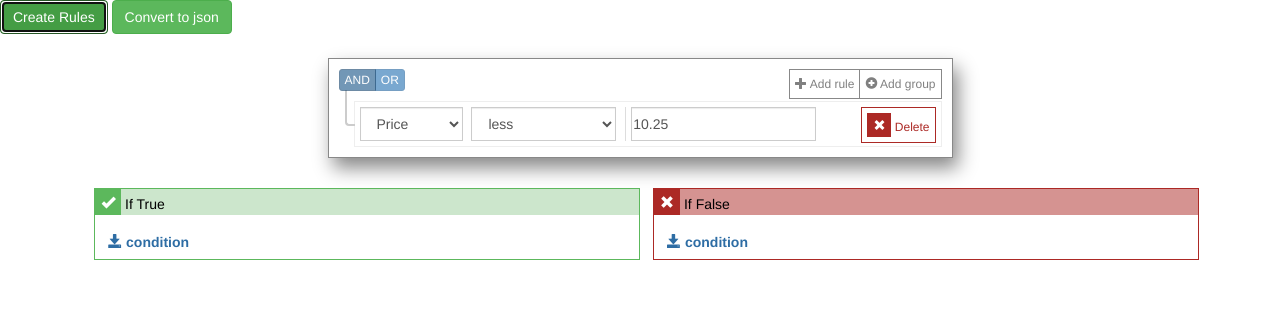
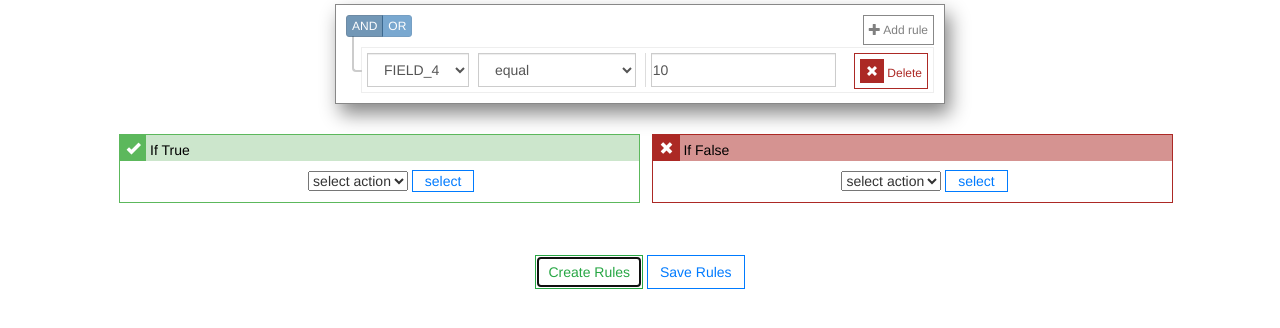
Before and after one commit to nirmalrepo/JQuery-Logic-Application, a plain HTML site: page index.html in a window 1280 px wide. Both pictures are taken after a click on the button "Create Rules". Drawn offline with nearby package versions, Linux system fonts and the light colour scheme.

Commit message:
Onging dev of action view

```diff
--- a/app.js
+++ b/app.js
@@ -3,12 +3,132 @@ jQuery(document).ready(function () {
     var rules_basic = {
         condition: 'AND',
         rules: [{
-            id: 'price',
-            operator: 'less',
-            value: 10.25
-        },]
+            id: 'FIELD_4',
+            operator: 'equal',
+            value: 10
+        },],
+        flags: {
+            no_add_group: true
+        },
     };
 
+    function createConditionalSection(elem_id, section_type, selector) {
+        var html = '<div id="section_' + elem_id + '" class="';
+        html += (section_type == 'main') ? ' sections"' : ' sub-sections"';
+        html += ' ><div id = "builder_' + elem_id + '" class= "builder col-md-10';
+        html += (section_type == 'main') ? ' col-md-6 col-md-offset-3"' : ' col-md-10 col-md-offset-1"';
+        html += '></div >' +
+            '<div class="col-md-12 conditions-section" id=" conditions-section_' + elem_id + '">' +
+            '<div class="row-fluid">' +
+            '<div class="col-md-5 col-md-offset-1 yes-block">' +
+            '<p class="p-yes"><i class="glyphicon glyphicon-ok"></i> If True</p>' +
+            '<div class="row-fluid"> <div class="col-md-5 col-md-offset-4 action_container"><select class="select_action" id="btn-sub-yes-select-action_' + elem_id + '"> <option value="">select action</option> <option value="condition">Condition</option><option value="action">Action</option></select>' +
+            '<button class="btn btn-outline-primary btn-sub-condtion" data-elem-id="' + elem_id + '" data-condition = "yes" id="btn-sub-yes-condition_' + elem_id + '">select</button>' +
+            '</div>' +
+            '<div class="col-md-5 col-md-offset-4 add_more_actions_container hidden">' +
+            '<button type="button" class="btn btn-xs btn-success btn-add-action" data-elem-id="' + elem_id + '" id="btn-add-action_' + elem_id + '" data-add="rule"><i class="glyphicon glyphicon-plus"></i> Add action</button>' +
+            '<button type="button" class="btn btn-xs btn-success btn-clear-action" data-elem-id="' + elem_id + '" id="btn-clear-action_' + elem_id + '" data-add="rule"><i class="glyphicon glyphicon-plus"></i> Clear Actions</button>' +
+            '<div style="clear:both"></div>' +
+            '</div></div>' +
+            '<div class="row-fluid sub-yes" id="sub-yes_' + elem_id + '"></div>' +
+            '</div>' +
+            '<div class="col-md-5 no-block">' +
+            '<p class="p-no"><i class="glyphicon glyphicon-remove"></i> If False</p>' +
+            '<div class="row-fluid"> <div class="col-md-5 col-md-offset-4 action_container"><select class="select_action" id="btn-sub-no-select-action_' + elem_id + '"> <option value="">select action</option> <option value="condition">Condition</option><option value="action">Action</option></select><button class="btn btn-outline-primary btn-sub-condtion" data-elem-id="' + elem_id + '" data-condition = "no" id="btn-sub-no-condition_' + elem_id + '">select</button>' +
+            '</div>' +
+            '<div class="col-md-5 col-md-offset-4 add_more_actions_container hidden">' +
+            '<button type="button" class="btn btn-xs btn-success" data-add="rule"><i class="glyphicon glyphicon-plus"></i> Add action</button>' +
+            '<button type="button" class="btn btn-xs btn-success" data-add="rule">         <i class="glyphicon glyphicon-plus"></i> Clear Actions</button>' +
+            '<div style="clear:both"></div>' +
+            '</div></div>' +
+            '<div class="row-fluid sub-no" id="sub-no_' + elem_id + '"></div>' +
+            '</div>' +
+            '</div>' +
+            '</div>' +
+            '</div>'
+        $(selector).append(html);
+    }
+
+    function createActionSection(elem_id, section_type, selector) {
+        var html = '<div id="section_' + elem_id + '" class="';
+        html += (section_type == 'main') ? ' sections"' : 'sub-sections"';
+        html += ' ><div id = "action_builder_' + elem_id + '" class= "builder col-md-10';
+        html += (section_type == 'main') ? ' col-md-6 col-md-offset-3"' : ' col-md-10 col-md-offset-1"';
+        html += ' ></div></div>';
+
+        $(selector).append(html);
+    }
+
+    function queryActionBuilder(elem_id, count) {
+        var html = '<div id="action_builder_' + elem_id + '_rule_' + count + '" class="action-container">' +
+            '<div class="rule-header">' +
+            '<div class="btn-group pull-right rule-actions" > <button type="button" class="btn btn-xs btn-danger" data-delete="rule">' +
+            '<i class="glyphicon glyphicon-remove"></i>' +
+            'Delete </button> </div >' +
+            '</div >' +
+            '<div class="rule-operator-container"><select class="form-control " name="builder_1536013433750_rule_0_operator">' +
+            '< option value = "-1" > select action</option >' +
+            '<option>Set Value</option>' +
+            '<option>Show</option>' +
+            '<option>Show (dont toggle)</option>' +
+            '<option>Show (and content)</option>' +
+            '<option> Hide</option></select ></div >' +
+            '<div class="rule-filter-container"><select class="form-control" name="action_builder_' + elem_id + '_rule_' + count + '_filter">' +
+            '<option value="-1">------</option>' +
+            '<option value="FIELD_4">FIELD_4</option>' +
+            '<option value="FIELD_5">FIELD_5</option>' +
+            '<option value="FIELD_6">FIELD_6</option>' +
+            '<option value="id">Identifier</option> </select></div>' +
+            '<div class="rule-value-container"><input class="form-control" type="text" name="action_builder_' + elem_id + '_rule_' + count + '_value_' + count + '"></div>' +
+            '</div>'
+
+        $('#action_builder_' + elem_id).append(html)
+    }
+    function queryRulesBuilder(elem_id) {
+        jQuery('#builder_' + elem_id).queryBuilder({
+            plugins: ['bt-tooltip-errors'],
+
+            filters: [{
+                id: 'FIELD_4',
+                label: 'FIELD_4',
+                type: 'string'
+            }, {
+                id: 'FIELD_5',
+                label: 'FIELD_5',
+                type: 'integer',
+                input: 'select',
+                values: {
+                    1: 'Books',
+                    2: 'Movies',
+                    3: 'Music',
+                    4: 'Tools',
+                    5: 'Goodies',
+                    6: 'Clothes'
+                },
+                operators: ['equal', 'not_equal', 'in', 'not_in', 'is_null', 'is_not_null']
+            }, {
+                id: 'FIELD_6',
+                label: 'FIELD_6',
+                type: 'integer',
+                input: 'radio',
+                values: {
+                    1: 'Yes',
+                    0: 'No'
+                },
+                operators: ['equal']
+            }, {
+                id: 'id',
+                label: 'Identifier',
+                type: 'string',
+                placeholder: '____-____-____',
+                operators: ['equal', 'not_equal'],
+                validation: {
+                    format: /^.{4}-.{4}-.{4}$/
+                }
+            }],
+            rules: rules_basic,
+        });
+    }
 
     /****************************************************************
                             Triggers and Changers QueryBuilder
@@ -39,7 +159,6 @@ jQuery(document).ready(function () {
 
     //When rules changed :
     $('#builder').on('getRules.queryBuilder.filter', function (e) {
-        //$log.info(e.value);
     });
 
     $(document).on('click', '.btn-sub-condtion', function () {
@@ -48,155 +167,72 @@ jQuery(document).ready(function () {
         console.log(parent_elem_id);
         console.log(is_condition);
         var elem_id = Math.round(new Date().getTime() + (Math.random() * 100));
+        var select_yes_no = (is_condition === 'yes') ? $('#btn-sub-yes-select-action_' + parent_elem_id).val() : $('#btn-sub-no-select-action_' + parent_elem_id).val();
+        var action_type = (select_yes_no == 'condition') ? 'condition' : (select_yes_no == 'action') ? 'action' : '';
         var wrapper = (is_condition === 'yes') ? '#sub-yes_' + parent_elem_id : '#sub-no_' + parent_elem_id;
-        $(wrapper).append('<div id="section_' + elem_id + '" class="sections">' +
-            '<div id = "builder_' + elem_id + '" class= "builder col-md-10 col-md-offset-1" ></div >' +
-            '<div class="col-md-12 conditions-section">' +
-            '<div class="row-fluid">' +
-            '<div class="col-md-5 col-md-offset-1 yes-block">' +
-            '<p class="p-yes"><i class="glyphicon glyphicon-ok"></i> If True</p>' +
-            '<div class="row-fluid"><button class="btn btn-primary btn-sub-condtion" data-elem-id="' + elem_id + '" data-condition = "yes" id="btn-sub-yes-condition_' + elem_id + '"><i class="glyphicon glyphicon-save"></i> condition</button>' +
-            '</div>' +
-            '<div class="row" id="sub-yes_' + elem_id + '"></div>' +
-            '</div>' +
-            '<div class="col-md-5 no-block">' +
-            '<p class="p-no"><i class="glyphicon glyphicon-remove"></i> If False</p>' +
-            '<div class="row-fluid"><button class="btn btn-primary btn-sub-condtion" data-elem-id="' + elem_id + '" data-condition = "no" id="btn-sub-no-condition_' + elem_id + '"><i class="glyphicon glyphicon-save"></i> condition</button>' +
-            '<div class="row-fluid" id="sub-no_' + elem_id + '"></div>' +
-            '</div>' +
-            '</div>' +
-            '</div>' +
-            '</div>');
+        console.log(action_type);
+        if (action_type == 'condition') {
+            createConditionalSection(elem_id, 'sub', wrapper)
+            queryRulesBuilder(elem_id)
+        } else if (action_type == 'action') {
+            console.log('action')
+            $(this).parent().addClass('hidden');
+            // $('.action_container').addClass('hidden');
+            $(this).closest('.row-fluid').find('.add_more_actions_container').removeClass('hidden');
+            createActionSection(elem_id, 'sub', wrapper)
+            queryActionBuilder(elem_id, 1);
+        }
 
-        jQuery('#builder_' + elem_id).queryBuilder({
-            plugins: ['bt-tooltip-errors'],
 
-            filters: [{
-                id: 'name',
-                label: 'Name',
-                type: 'string'
-            }, {
-                id: 'category',
-                label: 'Category',
-                type: 'integer',
-                input: 'select',
-                values: {
-                    1: 'Books',
-                    2: 'Movies',
-                    3: 'Music',
-                    4: 'Tools',
-                    5: 'Goodies',
-                    6: 'Clothes'
-                },
-                operators: ['equal', 'not_equal', 'in', 'not_in', 'is_null', 'is_not_null']
-            }, {
-                id: 'in_stock',
-                label: 'In stock',
-                type: 'integer',
-                input: 'radio',
-                values: {
-                    1: 'Yes',
-                    0: 'No'
-                },
-                operators: ['equal']
-            }, {
-                id: 'price',
-                label: 'Price',
-                type: 'double',
-                validation: {
-                    min: 0,
-                    step: 0.01
-                }
-            }, {
-                id: 'id',
-                label: 'Identifier',
-                type: 'string',
-                placeholder: '____-____-____',
-                operators: ['equal', 'not_equal'],
-                validation: {
-                    format: /^.{4}-.{4}-.{4}$/
-                }
-            }],
-            rules: rules_basic
-        });
     });
 
-    $('#btn-json').click(function () {
-        html = $("#container").html();
-        const json = window.himalaya.parse(html)
-        console.log('👉', json)
+    $('#btn-create-rules').click(function () {
+        var elem_id = Math.round(new Date().getTime() + (Math.random() * 100));
+        createConditionalSection(elem_id, 'main', '#container')
+        queryRulesBuilder(elem_id);
     });
-    $('#btn-create').click(function () {
-        var elem_id = Math.round(new Date().getTime() + (Math.random() * 100));
-        $("#container").append('<div id="section_' + elem_id + '" class="sections row">' +
-            '<div id = "builder_' + elem_id + '" class= "builder col-md-6 col-md-offset-3" ></div >' +
-            '<div class="col-md-12 conditions-section">' +
-            '<div class="row">' +
-            '<div class="col-md-5 col-md-offset-1 yes-block">' +
-            '<p class="p-yes"><i class="glyphicon glyphicon-ok"></i> If True</p>' +
-            '<div class="row-fluid"><button class="btn btn-primary btn-sub-condtion" data-elem-id="' + elem_id + '" data-condition = "yes" id="btn-sub-yes-condition_' + elem_id + '"><i class="glyphicon glyphicon-save"></i> condition</button>' +
-            '</div>' +
-            '<div class="row-fluid" id="sub-yes_' + elem_id + '"></div>' +
-            '</div>' +
-            '<div class="col-md-5 no-block">' +
-            '<p class="p-no"><i class="glyphicon glyphicon-remove"></i> If False</p>' +
-            '<div class="row-fluid"><button class="btn btn-primary btn-sub-condtion" data-elem-id="' + elem_id + '" data-condition = "no" id="btn-sub-no-condition_' + elem_id + '"><i class="glyphicon glyphicon-save"></i> condition</button>' +
-            '<div class="row-fluid" id="sub-no_' + elem_id + '"></div>' +
-            '</div>' +
-            '</div>' +
-            '</div>' +
-            '</div>');
-        jQuery('#builder_' + elem_id).queryBuilder({
-            plugins: ['bt-tooltip-errors'],
+    $('body').on("click", '#btn-save-rules', function () {
+        // $('#btn-save-rules').on('click', function () {
+        var ruleSet = {};
+        var set = [];
+        ruleSet['name'] = 'Rule_' + Math.round(new Date().getTime() + (Math.random() * 100));
+        $('.sections').each(function () {
+            var sectionId = $(this).attr('id');
+            var commonID = sectionId.split('_')[1];
+            var builderElement = $('#builder_' + commonID);
+            var item = {};
+            item['section_id'] = sectionId;
+            if (builderElement.length) {
+                item['condition'] = $(builderElement).queryBuilder('getRules')
+            }
+            var sub_rule_set = {};
+            var sub_set = [];
+            $(this).find('.yes-block .sub-sections').each(function () {
+                var sub_sectionId = $(this).attr('id');
+                var sub_commonID = sub_sectionId.split('_')[1];
+                var sub_builderElement = $('#builder_' + sub_commonID);
+                var sub_item = {};
+                sub_item['section_id'] = sub_sectionId;
+                if (sub_builderElement.length) {
+                    sub_item['condition'] = $(sub_builderElement).queryBuilder('getRules')
+                }
 
-            filters: [{
-                id: 'name',
-                label: 'Name',
-                type: 'string'
-            }, {
-                id: 'category',
-                label: 'Category',
-                type: 'integer',
-                input: 'select',
-                values: {
-                    1: 'Books',
-                    2: 'Movies',
-                    3: 'Music',
-                    4: 'Tools',
-                    5: 'Goodies',
-                    6: 'Clothes'
-                },
-                operators: ['equal', 'not_equal', 'in', 'not_in', 'is_null', 'is_not_null']
-            }, {
-                id: 'in_stock',
-                label: 'In stock',
-                type: 'integer',
-                input: 'radio',
-                values: {
-                    1: 'Yes',
-                    0: 'No'
-                },
-                operators: ['equal']
-            }, {
-                id: 'price',
-                label: 'Price',
-                type: 'double',
-                validation: {
-                    min: 0,
-                    step: 0.01
-                }
-            }, {
-                id: 'id',
-                label: 'Identifier',
-                type: 'string',
-                placeholder: '____-____-____',
-                operators: ['equal', 'not_equal'],
-                validation: {
-                    format: /^.{4}-.{4}-.{4}$/
-                }
-            }],
-            rules: rules_basic
+                sub_set.push(sub_item);
+            });
+            sub_rule_set['set'] = sub_set;
+            item['if_yes'] = sub_rule_set;
+            set.push(item);
         });
+        ruleSet['set'] = set;
+        console.log(JSON.stringify(ruleSet, undefined, 2));
 
     });
+
+    $(document).on('click', '.btn-add-action', function () {
+        var parent_elem_id = $(this).data('elem-id');
+
+        var count = $('#action_builder_' + parent_elem_id + ' > div').length;
+        console.log(count)
+        queryActionBuilder(parent_elem_id, count);
+    });
 });
--- a/index.html
+++ b/index.html
@@ -12,32 +12,19 @@
 </head>
 
 <body>
-  <button class="btn btn-success" id="btn-create">Create Rules</button>
-  <button class="btn btn-success" id="btn-json">Convert to json</button>
+  <!-- <br><br> -->
+  <div class="row">
+    <div id="container" class=" col-md-12">
 
-  <br><br>
-  <div id="container">
+    </div>
 
+    <div class="btn-container col-md-12 text-center">
+      <button type="button" class="btn btn-outline-success" id="btn-create-rules">Create Rules</button>
+      <button type="button" class="btn btn-outline-primary" id="btn-save-rules">Save Rules</button>
+    </div>
   </div>
 
-  <!-- <div id="section_' + elem_id + '" class="sections">
 
-    <div class="row">
-      <div class="col-md-5 yes-block">
-        <p>If Yes</p>
-        <div class="row"><button class="btn btn-success btn-sub-condtion" data-elem-id="' + elem_id + '" data-condition="yes"
-            id="btn-sub-yes-condition_' + elem_id + '">condition</button>
-          <button class="btn btn-warning" id="btn-sub-action">action</button></div>
-        <div class="row" id="sub-yes_' + elem_id + '"></div>
-      </div>
-      <div class="col-md-5 no-block">
-        <h3>Else</h3>
-        <div class="row"><button class="btn btn-success btn-sub-condtion" data-elem-id="' + elem_id + '" data-condition="no"
-            id="btn-sub-no-condition_' + elem_id + '">condition</button><button class="btn btn-warning" id="btn-sub-action">action</button></div>
-        <div class="row" id="sub-no_' + elem_id + '"></div>
-      </div>
-    </div>
-  </div> -->
 
   <script src="app.js"></script>
 
--- a/styles.css
+++ b/styles.css
@@ -32,6 +32,10 @@ p.p-no {
     box-shadow: 5px 10px 18px #888888;
     background-color: transparent;
     border-radius: 0px;
+}
+
+.btn-container {
+    margin-top: 2%;
 }
 
 #container .btn.btn-success {
@@ -75,10 +79,55 @@ i.glyphicon-remove {
     top: 0%;
 }
 
-.conditions-section .btn.btn-primary.btn-sub-condtion{
+.conditions-section .btn.btn-primary.btn-sub-condtion {
     background-color: transparent;
-    border-color:transparent;
+    border-color: transparent;
     color: #2e6da4;
     font-weight: bold;
     text-align: center;
 }
+
+#btn-create-rules {
+    color: #28a745;
+    background-color: transparent;
+    background-image: none;
+    border-color: #28a745;
+    border-radius: 0px;
+}
+
+#btn-create-rules:hover {
+    color: #fff;
+    background-color: #28a745;
+    border-color: #28a745;
+}
+
+.btn-outline-primary {
+    color: #007bff;
+    background-color: transparent;
+    background-image: none;
+    border-color: #007bff;
+    border-radius: 0px;
+}
+
+.btn-outline-primary:hover {
+    color: #fff;
+    background-color: #007bff;
+    border-color: #007bff;
+}
+
+.action_container, add_more_actions_container {
+    margin-bottom: 2%;
+}
+
+.action_container button {
+    padding: 0px 12px;
+    margin-top: -2px;
+}
+
+.select_action {
+    margin-right: 2%;
+}
+
+.hidden{
+    display: none;
+}
```
